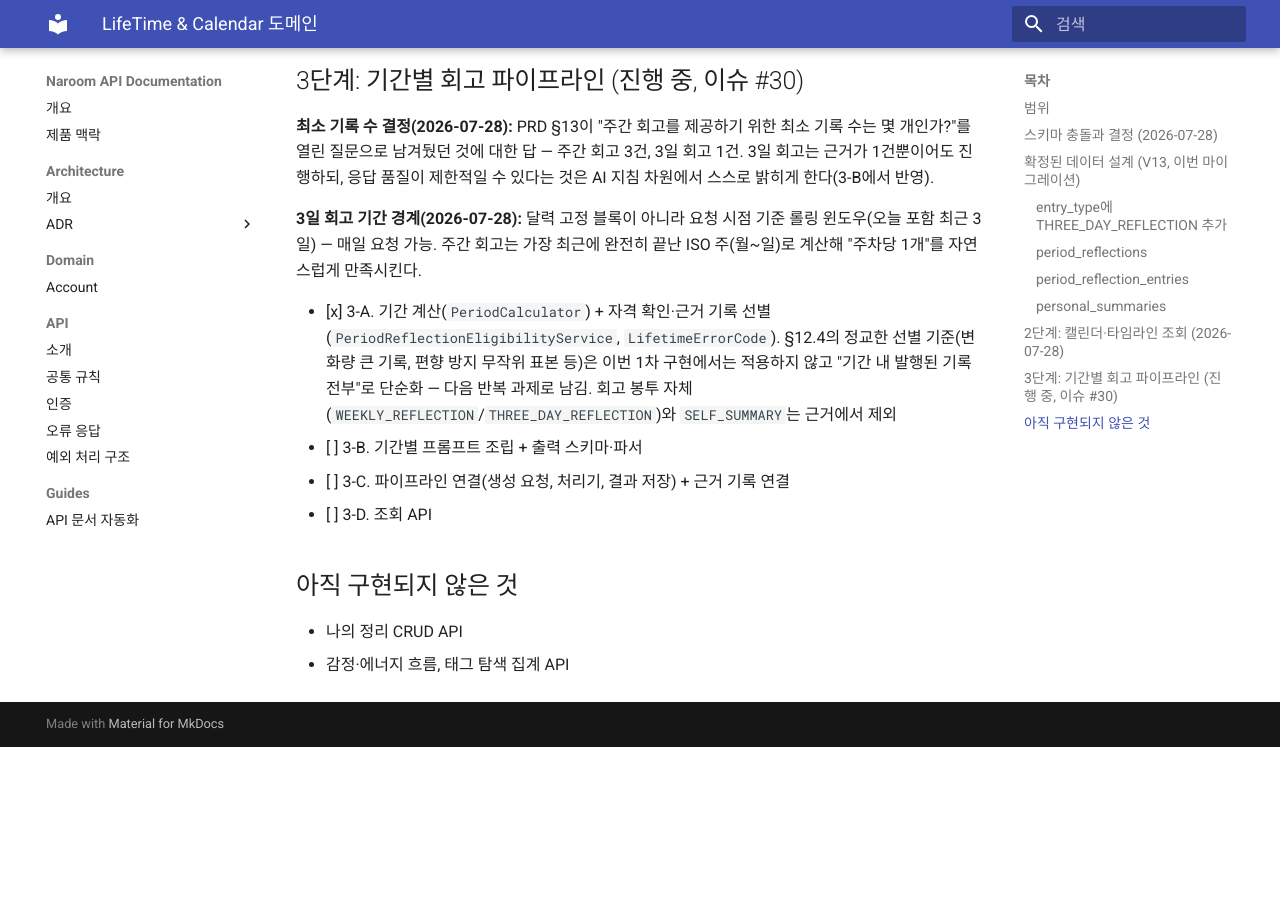
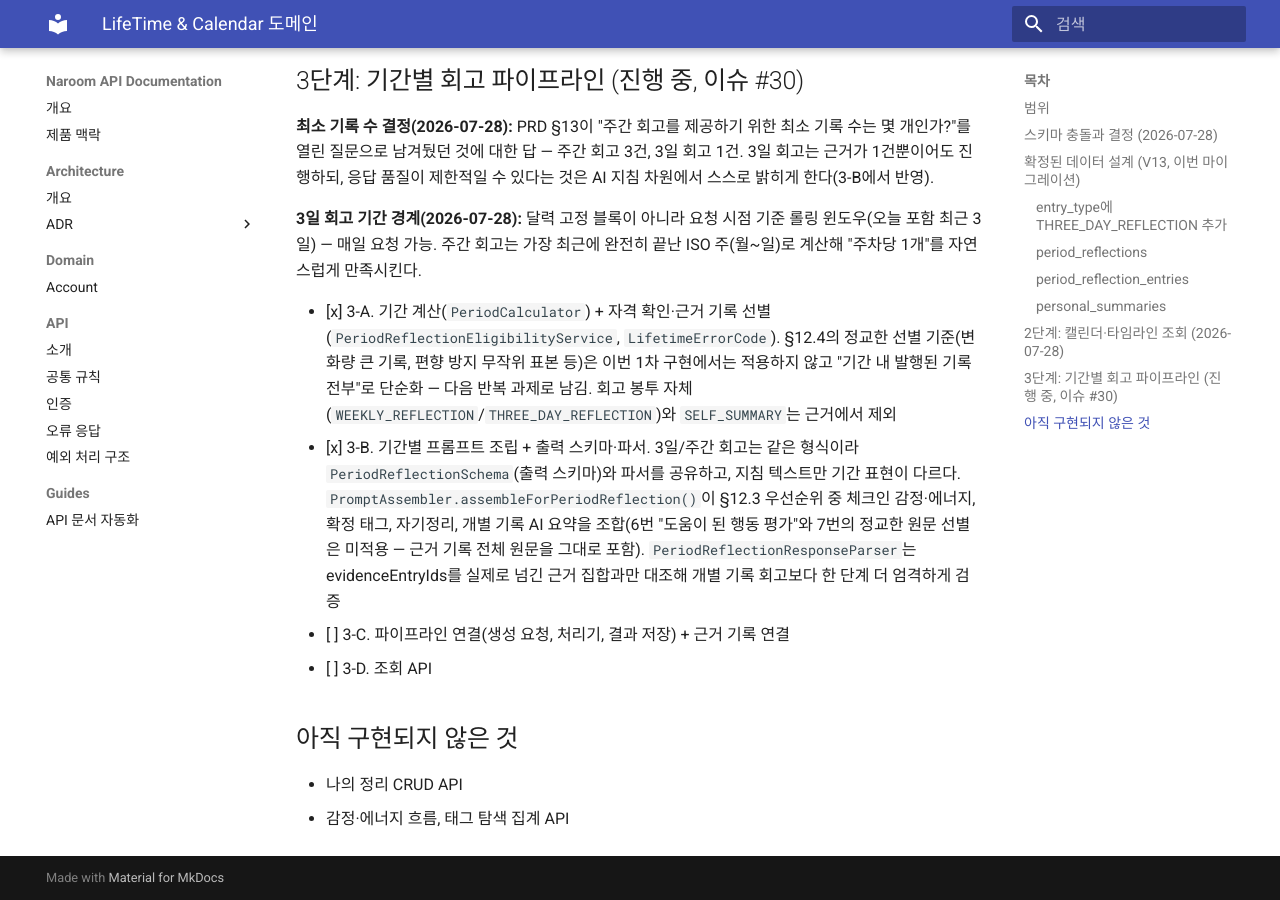
Before and after one commit to gvo-cheryl/narrom-api, an MkDocs documentation site: the page built from docs/domain/lifetime-calendar.md, in a window 1280 px wide and 900 px high, scrolled down 3010 px. Built offline with MkDocs 1.6.1 and Material for MkDocs 9.7.7, drawn with Linux system fonts in a browser that asks for light colours; before the commit the page ends 3757 px from its top, so only the background shows below that.

Commit message:
docs(lifetime): 3-B 완료 반영

```diff
--- a/docs/domain/lifetime-calendar.md
+++ b/docs/domain/lifetime-calendar.md
@@ -65,7 +65,7 @@ LifeTime은 타임라인·캘린더·감정/에너지 흐름·태그 탐색·기
 **3일 회고 기간 경계(2026-07-28):** 달력 고정 블록이 아니라 요청 시점 기준 롤링 윈도우(오늘 포함 최근 3일) — 매일 요청 가능. 주간 회고는 가장 최근에 완전히 끝난 ISO 주(월~일)로 계산해 "주차당 1개"를 자연스럽게 만족시킨다.
 
 - [x] 3-A. 기간 계산(`PeriodCalculator`) + 자격 확인·근거 기록 선별(`PeriodReflectionEligibilityService`, `LifetimeErrorCode`). §12.4의 정교한 선별 기준(변화량 큰 기록, 편향 방지 무작위 표본 등)은 이번 1차 구현에서는 적용하지 않고 "기간 내 발행된 기록 전부"로 단순화 — 다음 반복 과제로 남김. 회고 봉투 자체(`WEEKLY_REFLECTION`/`THREE_DAY_REFLECTION`)와 `SELF_SUMMARY`는 근거에서 제외
-- [ ] 3-B. 기간별 프롬프트 조립 + 출력 스키마·파서
+- [x] 3-B. 기간별 프롬프트 조립 + 출력 스키마·파서. 3일/주간 회고는 같은 형식이라 `PeriodReflectionSchema`(출력 스키마)와 파서를 공유하고, 지침 텍스트만 기간 표현이 다르다. `PromptAssembler.assembleForPeriodReflection()`이 §12.3 우선순위 중 체크인 감정·에너지, 확정 태그, 자기정리, 개별 기록 AI 요약을 조합(6번 "도움이 된 행동 평가"와 7번의 정교한 원문 선별은 미적용 — 근거 기록 전체 원문을 그대로 포함). `PeriodReflectionResponseParser`는 evidenceEntryIds를 실제로 넘긴 근거 집합과만 대조해 개별 기록 회고보다 한 단계 더 엄격하게 검증
 - [ ] 3-C. 파이프라인 연결(생성 요청, 처리기, 결과 저장) + 근거 기록 연결
 - [ ] 3-D. 조회 API
 
```
